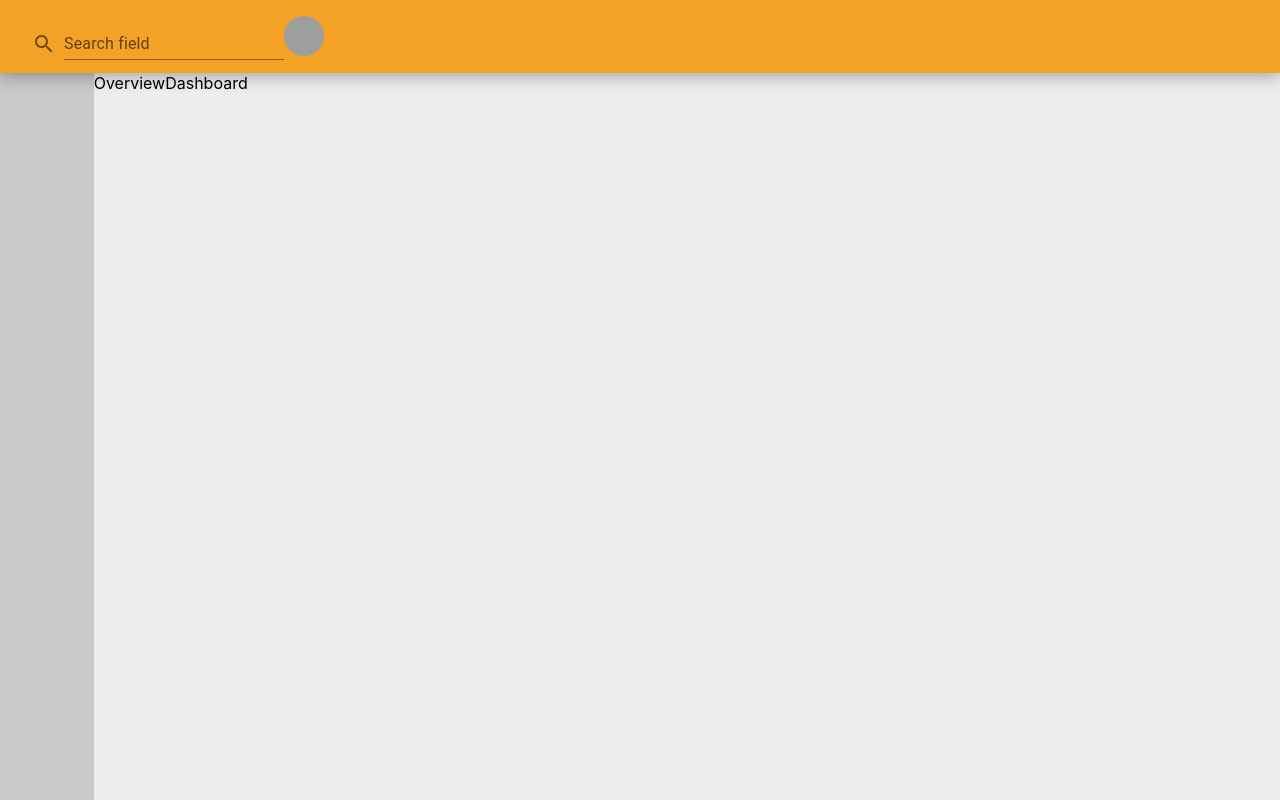
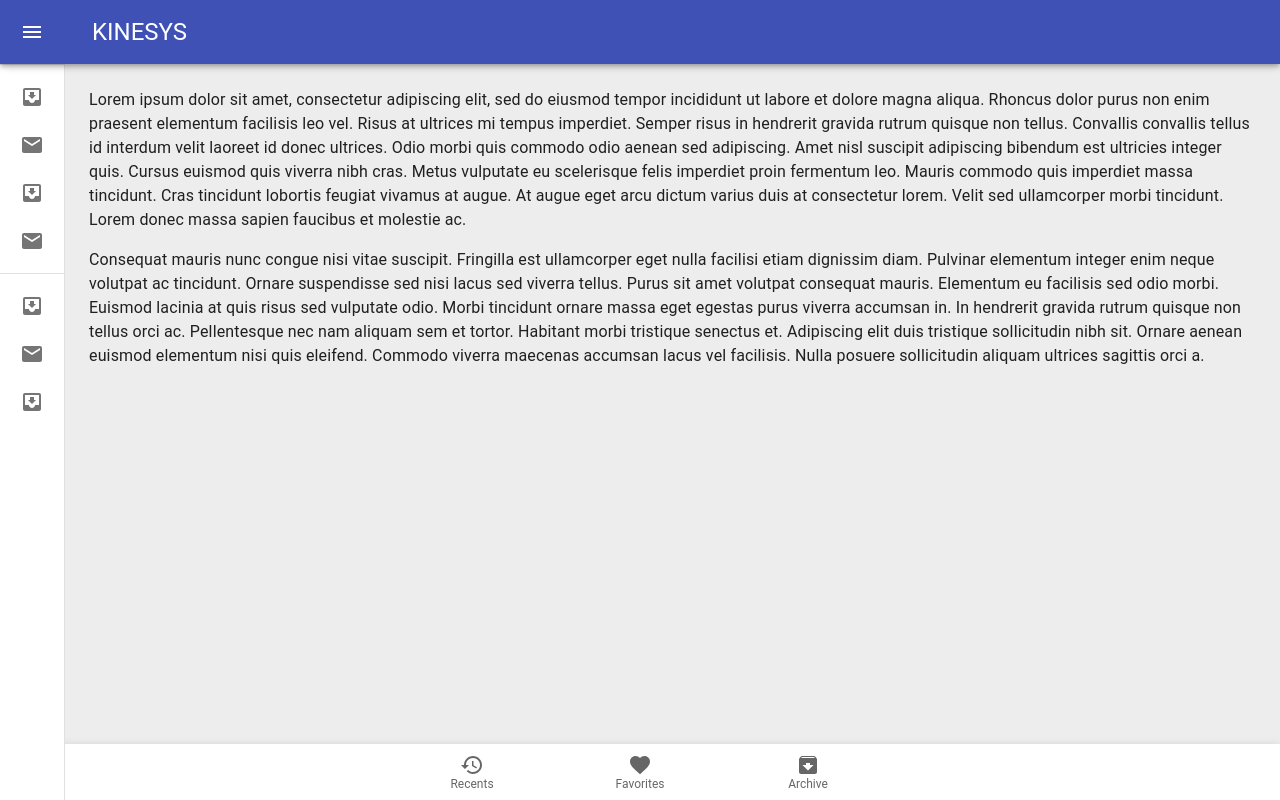
Before and after one commit to dnitecki/kinesys-ui, a React (Create React App) app: page / in a window 1280 px wide. Built offline with nearby package versions, Linux system fonts and the light colour scheme; grey boxes are pictures that could not be loaded.

Commit message:
menu navigation

```diff
--- a/src/App.scss
+++ b/src/App.scss
@@ -46,10 +46,10 @@
 
 :root {
   // colors
-  --primaryColor: #f3d225;
-  --secondaryColor: #f3a225;
+  --primaryColor: #6d80e9;
+  --secondaryColor: #182230;
   --bgColor: #ededed;
-  --tertiaryColor: #c9c9c9;
+  --tertiaryColor: #3f51b583;
 
   // other
   --shadow: 0 0.2rem 1rem rgba(0, 0, 0, 0.325);
--- a/src/App.tsx
+++ b/src/App.tsx
@@ -3,16 +3,18 @@
 import { Route, Routes } from "react-router-dom";
 import OverviewDashboard from "./pages/overviewDashboard/OverviewDashboard";
 import TopBar from "./components/topBar/TopBar";
-import SideBar from "./components/sideBar/SideBar";
+import { ThemeProvider } from "@mui/material/styles";
+import { theme } from "./utils/themes/theme";
+import BottomBar from "./components/bottomBar/BottomBar";
 
 function App() {
   return (
     <>
-      <div className="app">
-        <div className="app-container">
-          <TopBar />
-          <div className="app-content">
-            <SideBar />
+      <ThemeProvider theme={theme}>
+        <div className="app">
+          <div className="app-container">
+            <TopBar />
+            <BottomBar />
             <div className="app-content-main">
               <Routes>
                 <Route path="/" element={<OverviewDashboard />} />
@@ -20,7 +22,7 @@
             </div>
           </div>
         </div>
-      </div>
+      </ThemeProvider>
     </>
   );
 }
--- /dev/null
+++ b/src/components/bottomBar/BottomBar.tsx
@@ -0,0 +1,30 @@
+import * as React from "react";
+import BottomNavigation from "@mui/material/BottomNavigation";
+import BottomNavigationAction from "@mui/material/BottomNavigationAction";
+import RestoreIcon from "@mui/icons-material/Restore";
+import FavoriteIcon from "@mui/icons-material/Favorite";
+import ArchiveIcon from "@mui/icons-material/Archive";
+import Paper from "@mui/material/Paper";
+
+export default function LabelBottomNavigation() {
+  const [value, setValue] = React.useState("recents");
+
+  return (
+    <Paper
+      sx={{ position: "fixed", bottom: 0, left: 0, right: 0 }}
+      elevation={3}
+    >
+      <BottomNavigation
+        showLabels
+        value={value}
+        onChange={(event, newValue) => {
+          setValue(newValue);
+        }}
+      >
+        <BottomNavigationAction label="Recents" icon={<RestoreIcon />} />
+        <BottomNavigationAction label="Favorites" icon={<FavoriteIcon />} />
+        <BottomNavigationAction label="Archive" icon={<ArchiveIcon />} />
+      </BottomNavigation>
+    </Paper>
+  );
+}
--- a/src/components/sideBar/SideBar.scss
+++ b/src/components/sideBar/SideBar.scss
@@ -1,7 +1,7 @@
 .sidebar-container {
   padding: 2rem;
   height: 100%;
-  width: 6rem;
+  width: 5rem;
   background-color: var(--tertiaryColor);
 }
 .sidebar-content {
--- a/src/components/topBar/TopBar.scss
+++ b/src/components/topBar/TopBar.scss
@@ -3,7 +3,7 @@
   color: #fff;
   box-shadow: var(--shadow);
   width: 100vw;
-  height: 5rem;
+  height: 7rem;
   padding: 0;
   align-items: center;
   align-content: center;
@@ -18,3 +18,8 @@
   width: 100%;
   align-items: center;
 }
+
+.topbar-search {
+  display: flex;
+  width: 25%;
+}
--- a/src/components/topBar/TopBar.tsx
+++ b/src/components/topBar/TopBar.tsx
@@ -1,27 +1,226 @@
-import React from "react";
-import "./TopBar.scss";
-import TextField from "@mui/material/TextField";
+import * as React from "react";
+import { styled, useTheme, Theme, CSSObject } from "@mui/material/styles";
 import Box from "@mui/material/Box";
-import SearchIcon from "@mui/icons-material/Search";
-import Avatar from "@mui/material/Avatar";
+import MuiDrawer from "@mui/material/Drawer";
+import MuiAppBar, { AppBarProps as MuiAppBarProps } from "@mui/material/AppBar";
+import Toolbar from "@mui/material/Toolbar";
+import List from "@mui/material/List";
+import CssBaseline from "@mui/material/CssBaseline";
+import Typography from "@mui/material/Typography";
+import Divider from "@mui/material/Divider";
+import IconButton from "@mui/material/IconButton";
+import MenuIcon from "@mui/icons-material/Menu";
+import ChevronLeftIcon from "@mui/icons-material/ChevronLeft";
+import ChevronRightIcon from "@mui/icons-material/ChevronRight";
+import ListItem from "@mui/material/ListItem";
+import ListItemButton from "@mui/material/ListItemButton";
+import ListItemIcon from "@mui/material/ListItemIcon";
+import ListItemText from "@mui/material/ListItemText";
+import InboxIcon from "@mui/icons-material/MoveToInbox";
+import MailIcon from "@mui/icons-material/Mail";
+import { useState } from "react";
 
-export default function TopBar() {
+const drawerWidth = 240;
+
+const openedMixin = (theme: Theme): CSSObject => ({
+  width: drawerWidth,
+  transition: theme.transitions.create("width", {
+    easing: theme.transitions.easing.sharp,
+    duration: theme.transitions.duration.enteringScreen,
+  }),
+  overflowX: "hidden",
+});
+
+const closedMixin = (theme: Theme): CSSObject => ({
+  transition: theme.transitions.create("width", {
+    easing: theme.transitions.easing.sharp,
+    duration: theme.transitions.duration.leavingScreen,
+  }),
+  overflowX: "hidden",
+  width: `calc(${theme.spacing(7)} + 1px)`,
+  [theme.breakpoints.up("sm")]: {
+    width: `calc(${theme.spacing(8)} + 1px)`,
+  },
+});
+
+const DrawerHeader = styled("div")(({ theme }) => ({
+  display: "flex",
+  alignItems: "center",
+  justifyContent: "flex-end",
+  padding: theme.spacing(0, 1),
+  // necessary for content to be below app bar
+  ...theme.mixins.toolbar,
+}));
+
+interface AppBarProps extends MuiAppBarProps {
+  open?: boolean;
+}
+
+const AppBar = styled(MuiAppBar, {
+  shouldForwardProp: (prop) => prop !== "open",
+})<AppBarProps>(({ theme, open }) => ({
+  zIndex: theme.zIndex.drawer + 1,
+  transition: theme.transitions.create(["width", "margin"], {
+    easing: theme.transitions.easing.sharp,
+    duration: theme.transitions.duration.leavingScreen,
+  }),
+  ...(open && {
+    marginLeft: drawerWidth,
+    width: `calc(100% - ${drawerWidth}px)`,
+    transition: theme.transitions.create(["width", "margin"], {
+      easing: theme.transitions.easing.sharp,
+      duration: theme.transitions.duration.enteringScreen,
+    }),
+  }),
+}));
+
+const Drawer = styled(MuiDrawer, {
+  shouldForwardProp: (prop) => prop !== "open",
+})(({ theme, open }) => ({
+  width: drawerWidth,
+  flexShrink: 0,
+  whiteSpace: "nowrap",
+  boxSizing: "border-box",
+  ...(open && {
+    ...openedMixin(theme),
+    "& .MuiDrawer-paper": openedMixin(theme),
+  }),
+  ...(!open && {
+    ...closedMixin(theme),
+    "& .MuiDrawer-paper": closedMixin(theme),
+  }),
+}));
+
+export default function MiniDrawer() {
+  const theme = useTheme();
+  const [open, setOpen] = useState(false);
+
+  const handleDrawerOpen = () => {
+    setOpen(true);
+  };
+
+  const handleDrawerClose = () => {
+    setOpen(false);
+  };
+
   return (
-    <>
-      <div className="topbar-container">
-        <div className="topbar-content">
-          <Box sx={{ display: "flex", alignItems: "flex-end" }}>
-            <SearchIcon sx={{ color: "action.active", mr: 1, my: 0.5 }} />
-            <TextField
-              id="standard-search"
-              label="Search field"
-              type="search"
-              variant="standard"
-            />
-          </Box>
-          <Avatar alt="Remy Sharp" src="/static/images/avatar/1.jpg" />
-        </div>
-      </div>
-    </>
+    <Box sx={{ display: "flex" }}>
+      <CssBaseline />
+      <AppBar position="fixed" open={open}>
+        <Toolbar>
+          <IconButton
+            color="inherit"
+            aria-label="open drawer"
+            onClick={handleDrawerOpen}
+            edge="start"
+            sx={{
+              marginRight: 5,
+              ...(open && { display: "none" }),
+            }}
+          >
+            <MenuIcon />
+          </IconButton>
+          <Typography variant="h5" noWrap component="div">
+            KINESYS
+          </Typography>
+        </Toolbar>
+      </AppBar>
+      <Drawer variant="permanent" open={open}>
+        <DrawerHeader>
+          <IconButton onClick={handleDrawerClose}>
+            {theme.direction === "rtl" ? (
+              <ChevronRightIcon />
+            ) : (
+              <ChevronLeftIcon />
+            )}
+          </IconButton>
+        </DrawerHeader>
+        <Divider />
+        <List>
+          {["Inbox", "Starred", "Send email", "Drafts"].map((text, index) => (
+            <ListItem key={text} disablePadding sx={{ display: "block" }}>
+              <ListItemButton
+                sx={{
+                  minHeight: 48,
+                  justifyContent: open ? "initial" : "center",
+                  px: 2.5,
+                }}
+              >
+                <ListItemIcon
+                  sx={{
+                    minWidth: 0,
+                    mr: open ? 3 : "auto",
+                    justifyContent: "center",
+                  }}
+                >
+                  {index % 2 === 0 ? <InboxIcon /> : <MailIcon />}
+                </ListItemIcon>
+                <ListItemText primary={text} sx={{ opacity: open ? 1 : 0 }} />
+              </ListItemButton>
+            </ListItem>
+          ))}
+        </List>
+        <Divider />
+        <List>
+          {["All mail", "Trash", "Spam"].map((text, index) => (
+            <ListItem key={text} disablePadding sx={{ display: "block" }}>
+              <ListItemButton
+                sx={{
+                  minHeight: 48,
+                  justifyContent: open ? "initial" : "center",
+                  px: 2.5,
+                }}
+              >
+                <ListItemIcon
+                  sx={{
+                    minWidth: 0,
+                    mr: open ? 3 : "auto",
+                    justifyContent: "center",
+                  }}
+                >
+                  {index % 2 === 0 ? <InboxIcon /> : <MailIcon />}
+                </ListItemIcon>
+                <ListItemText primary={text} sx={{ opacity: open ? 1 : 0 }} />
+              </ListItemButton>
+            </ListItem>
+          ))}
+        </List>
+      </Drawer>
+      <Box
+        component="main"
+        sx={{ flexGrow: 1, p: 3, backgroundColor: "background.default" }}
+      >
+        <DrawerHeader />
+        <Typography paragraph>
+          Lorem ipsum dolor sit amet, consectetur adipiscing elit, sed do
+          eiusmod tempor incididunt ut labore et dolore magna aliqua. Rhoncus
+          dolor purus non enim praesent elementum facilisis leo vel. Risus at
+          ultrices mi tempus imperdiet. Semper risus in hendrerit gravida rutrum
+          quisque non tellus. Convallis convallis tellus id interdum velit
+          laoreet id donec ultrices. Odio morbi quis commodo odio aenean sed
+          adipiscing. Amet nisl suscipit adipiscing bibendum est ultricies
+          integer quis. Cursus euismod quis viverra nibh cras. Metus vulputate
+          eu scelerisque felis imperdiet proin fermentum leo. Mauris commodo
+          quis imperdiet massa tincidunt. Cras tincidunt lobortis feugiat
+          vivamus at augue. At augue eget arcu dictum varius duis at consectetur
+          lorem. Velit sed ullamcorper morbi tincidunt. Lorem donec massa sapien
+          faucibus et molestie ac.
+        </Typography>
+        <Typography paragraph>
+          Consequat mauris nunc congue nisi vitae suscipit. Fringilla est
+          ullamcorper eget nulla facilisi etiam dignissim diam. Pulvinar
+          elementum integer enim neque volutpat ac tincidunt. Ornare suspendisse
+          sed nisi lacus sed viverra tellus. Purus sit amet volutpat consequat
+          mauris. Elementum eu facilisis sed odio morbi. Euismod lacinia at quis
+          risus sed vulputate odio. Morbi tincidunt ornare massa eget egestas
+          purus viverra accumsan in. In hendrerit gravida rutrum quisque non
+          tellus orci ac. Pellentesque nec nam aliquam sem et tortor. Habitant
+          morbi tristique senectus et. Adipiscing elit duis tristique
+          sollicitudin nibh sit. Ornare aenean euismod elementum nisi quis
+          eleifend. Commodo viverra maecenas accumsan lacus vel facilisis. Nulla
+          posuere sollicitudin aliquam ultrices sagittis orci a.
+        </Typography>
+      </Box>
+    </Box>
   );
 }
--- a/src/pages/overviewDashboard/OverviewDashboard.tsx
+++ b/src/pages/overviewDashboard/OverviewDashboard.tsx
@@ -2,5 +2,5 @@
 import "./OverviewDashboard.scss";
 
 export default function OverviewDashboard() {
-  return <div>OverviewDashboard</div>;
+  return <></>;
 }
--- /dev/null
+++ b/src/utils/themes/theme.ts
@@ -0,0 +1,16 @@
+import { createTheme } from "@mui/material/styles";
+
+export const theme = createTheme({
+  palette: {
+    mode: "light",
+    primary: {
+      main: "#3f51b5",
+    },
+    secondary: {
+      main: "#f50057",
+    },
+    background: {
+      default: "#ededed",
+    },
+  },
+});
```
